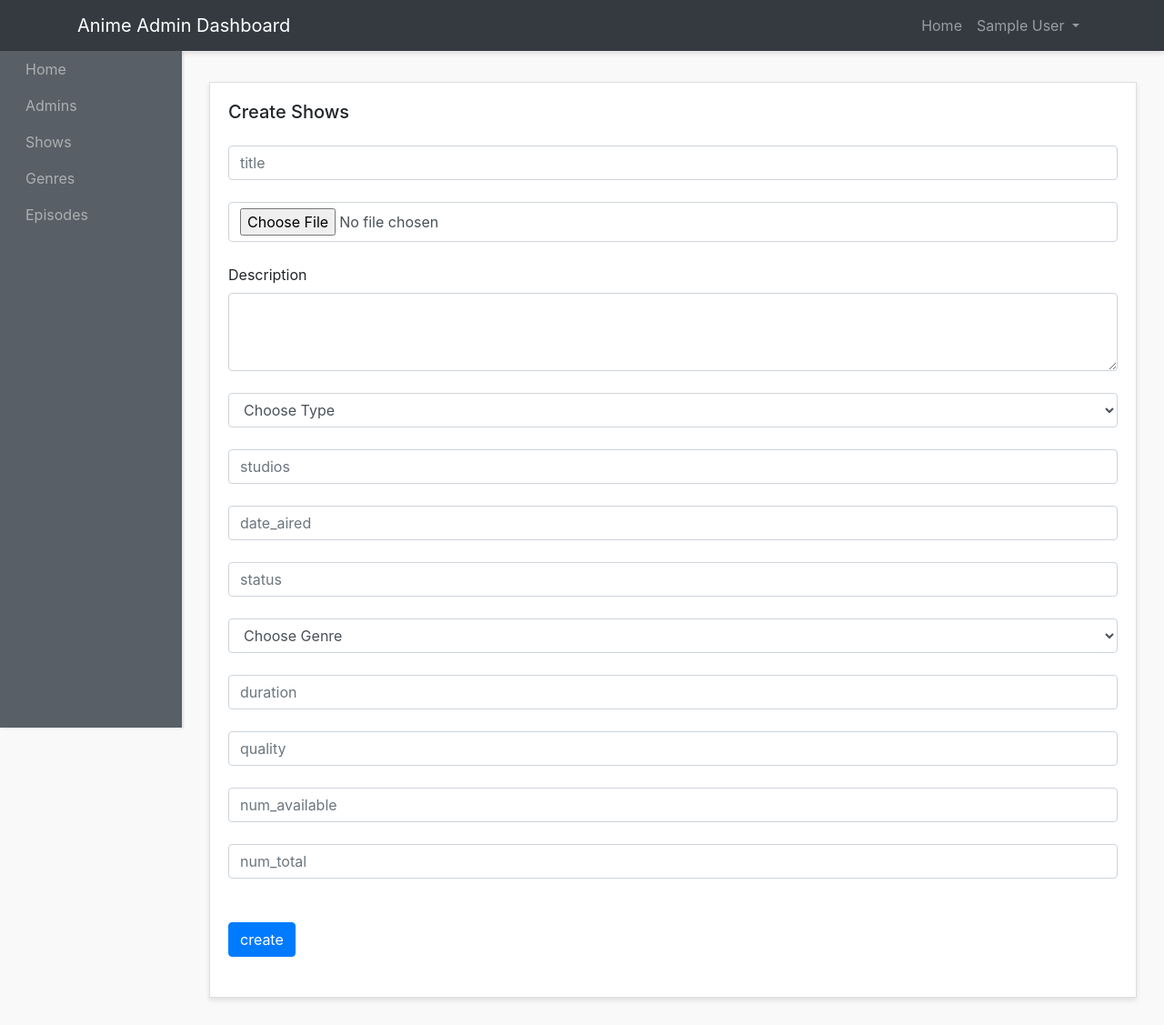
After one commit to angelocodes/anime-main, a PHP site: page /anime-main/admin-panel/shows-admins/create-shows.php in a window 1280 px wide. The commit adds this page. Shown: the whole page at 91% size. Run offline with PHP 8.4, Linux system fonts and the light colour scheme; the visitor is signed in with stand-in values (Sample User, id 1); some libraries are stand-ins or nearby versions.

Commit message:
admin user mgt and shows mgt

```diff
--- a/admin-panel/admins/login-admins.php
+++ b/admin-panel/admins/login-admins.php
@@ -7,7 +7,7 @@ require '../../config/config.php'; ?>
 
 
 
-if (isset($_SESSION['username'])) {
+if (isset($_SESSION['admin_name'])) {
   header("Location: " . ADMINURL . "");
 }
 
--- a/admin-panel/layouts/header.php
+++ b/admin-panel/layouts/header.php
@@ -40,25 +40,25 @@ define("ADMINURL", "http://localhost/anime-main/admin-panel");
                                 <a class="nav-link" href="<?php echo ADMINURL; ?>/admins/admins.php" style="margin-left: 20px;">Admins</a>
                             </li>
                             <li class="nav-item">
-                                <a class="nav-link" href="<?php echo ADMINURL; ?>/shows-admins/show-shows.html" style="margin-left: 20px;">Shows</a>
+                                <a class="nav-link" href="<?php echo ADMINURL; ?>/shows-admins/show-shows.php" style="margin-left: 20px;">Shows</a>
                             </li>
                             <li class="nav-item">
-                                <a class="nav-link" href="<?php echo ADMINURL; ?>/genres-admins/show-genres.html" style="margin-left: 20px;">Genres</a>
+                                <a class="nav-link" href="<?php echo ADMINURL; ?>/genres-admins/show-genres.php" style="margin-left: 20px;">Genres</a>
                             </li>
                             <li class="nav-item">
-                                <a class="nav-link" href="<?php echo ADMINURL; ?>/episodes-admins/show-episodes.html" style="margin-left: 20px;">Episodes</a>
+                                <a class="nav-link" href="<?php echo ADMINURL; ?>/episodes-admins/show-episodes.php" style="margin-left: 20px;">Episodes</a>
                             </li>
                         </ul>
                     <?php endif; ?>
                     <ul class="navbar-nav ml-md-auto d-md-flex">
                         <?php if (!isset($_SESSION['admin_name'])) : ?>
                             <li class="nav-item">
-                                <a class="nav-link" href="admins/login-admins.html">login
+                                <a class="nav-link" href="<?php echo ADMINURL; ?>/admins/login-admins.php">login
                                 </a>
                             </li>
                         <?php else : ?>
                             <li class="nav-item">
-                                <a class="nav-link" href="index.html">Home
+                                <a class="nav-link" href="<?php echo ADMINURL; ?>/index.php">Home
                                     <span class="sr-only">(current)</span>
                                 </a>
                             </li>
--- /dev/null
+++ b/admin-panel/shows-admins/create-shows.php
@@ -0,0 +1,152 @@
+<?php
+
+require '../layouts/header.php';
+require '../../config/config.php';
+?>
+<?php
+
+if (!isset($_SESSION['admin_name'])) {
+  header("Location: " . ADMINURL . "/admins/login-admins.php");
+}
+
+//adding information to database, this case adding new shows
+if (isset($_POST['submit'])) {
+
+  if (
+    empty($_POST['title']) or empty($_POST['description']) or empty($_POST['type'])
+    or empty($_POST['studios']) or empty($_POST['date_aired']) or empty($_POST['status'])
+    or empty($_POST['genre']) or empty($_POST['duration']) or empty($_POST['quality'])
+    or empty($_POST['num_available']) or empty($_POST['num_total'])
+  ) {
+
+    echo "<script>alert('one or more inputs are not filled')</script>";
+  } else {
+
+    $title = $_POST['title'];
+    $description = $_POST['description'];
+    $type = $_POST['type'];
+    $studios = $_POST['studios'];
+    $date_aired = $_POST['date_aired'];
+    $status = $_POST['status'];
+    $genre = $_POST['genre'];
+    $duration = $_POST['duration'];
+    $quality = $_POST['quality'];
+    $num_available = $_POST['num_available'];
+    $num_total = $_POST['num_total'];
+    $image = $_FILES['image']['name'];
+
+    $dir = "img/" . basename($image);
+
+    $insert = $conn->prepare("INSERT INTO shows (title,
+            description, type, studios, date_aired, status, genre, duration, quality, num_available, num_total, image)
+            VALUES (:title, :description, :type, :studios, :date_aired, :status, :genre, :duration, :quality, :num_available, :num_total, :image)");
+
+    $insert->execute([
+      ":title" => $title,
+      ":description" => $description,
+      ":type" => $type,
+      ":studios" => $studios,
+      ":date_aired" => $date_aired,
+      ":status" => $status,
+      ":genre" => $genre,
+      ":duration" => $duration,
+      ":quality" => $quality,
+      ":num_available" => $num_available,
+      ":num_total" => $num_total,
+      ":image" => $image
+    ]);
+
+    if (move_uploaded_file($_FILES['image']['tmp_name'], $dir)) {
+
+      header("location: show-shows.php");
+    }
+  }
+}
+
+
+
+?>
+
+
+<div class="row">
+  <div class="col">
+    <div class="card">
+      <div class="card-body">
+        <h5 class="card-title mb-5 d-inline">Create Shows</h5>
+        <form method="POST" action="create-shows.php" enctype="multipart/form-data">
+          <!-- Email input -->
+          <div class="form-outline mb-4 mt-4">
+            <input type="text" name="title" id="form2Example1" class="form-control" placeholder="title" />
+
+          </div>
+          <div class="form-outline mb-4 mt-4">
+            <input type="file" name="image" id="form2Example1" class="form-control" />
+
+          </div>
+          <div class="form-group">
+            <label for="exampleFormControlTextarea1">Description</label>
+            <textarea class="form-control" name="description" id="exampleFormControlTextarea1" rows="3"></textarea>
+          </div>
+          <div class="form-outline mb-4 mt-4">
+
+            <select name="type" class="form-select  form-control" aria-label="Default select example">
+              <option selected>Choose Type</option>
+              <option value="Tv Series">Tv Series</option>
+              <option value="Movie">Movie</option>
+            </select>
+          </div>
+          <div class="form-outline mb-4 mt-4">
+            <input type="text" name="studios" id="form2Example1" class="form-control" placeholder="studios" />
+
+          </div>
+          <div class="form-outline mb-4 mt-4">
+            <input type="text" name="date_aired" id="form2Example1" class="form-control" placeholder="date_aired" />
+
+          </div>
+          <div class="form-outline mb-4 mt-4">
+            <input type="text" name="status" id="form2Example1" class="form-control" placeholder="status" />
+
+          </div>
+          <div class="form-outline mb-4 mt-4">
+
+            <select name="genre" class="form-select  form-control" aria-label="Default select example">
+              <option selected>Choose Genre</option>
+              <option value="Tv Series">Magic</option>
+              <option value="Movie">Action</option>
+              <option value="Movie">Adventure</option>
+            </select>
+          </div>
+          <div class="form-outline mb-4 mt-4">
+            <input type="text" name="duration" id="form2Example1" class="form-control" placeholder="duration" />
+
+          </div>
+          <div class="form-outline mb-4 mt-4">
+            <input type="text" name="quality" id="form2Example1" class="form-control" placeholder="quality" />
+
+          </div>
+          <div class="form-outline mb-4 mt-4">
+            <input type="text" name="num_available" id="form2Example1" class="form-control" placeholder="num_available" />
+
+          </div>
+          <div class="form-outline mb-4 mt-4">
+            <input type="text" name="num_total" id="form2Example1" class="form-control" placeholder="num_total" />
+
+          </div>
+
+
+          <br>
+
+
+
+          <!-- Submit button -->
+          <button type="submit" name="submit" class="btn btn-primary  mb-4 text-center">create</button>
+
+
+        </form>
+
+      </div>
+    </div>
+  </div>
+</div>
+
+<?php require '../layouts/footer.php'; ?>
```
Also changed, not shown: admin-panel/shows-admins/create-shows.html (deleted, +0 -149 lines), admin-panel/shows-admins/delete-shows.php (added, +35 -0 lines), admin-panel/shows-admins/show-shows.html (deleted, +0 -142 lines), admin-panel/shows-admins/show-shows.php (added, +67 -0 lines), admin-panel/shows-admins/img/hero-1.jpg (added), admin-panel/shows-admins/img/tv-1.jpg (added), admin-panel/shows-admins/img/tv-4.jpg (added), admin-panel/shows-admins/img/tv-5.jpg (added).
